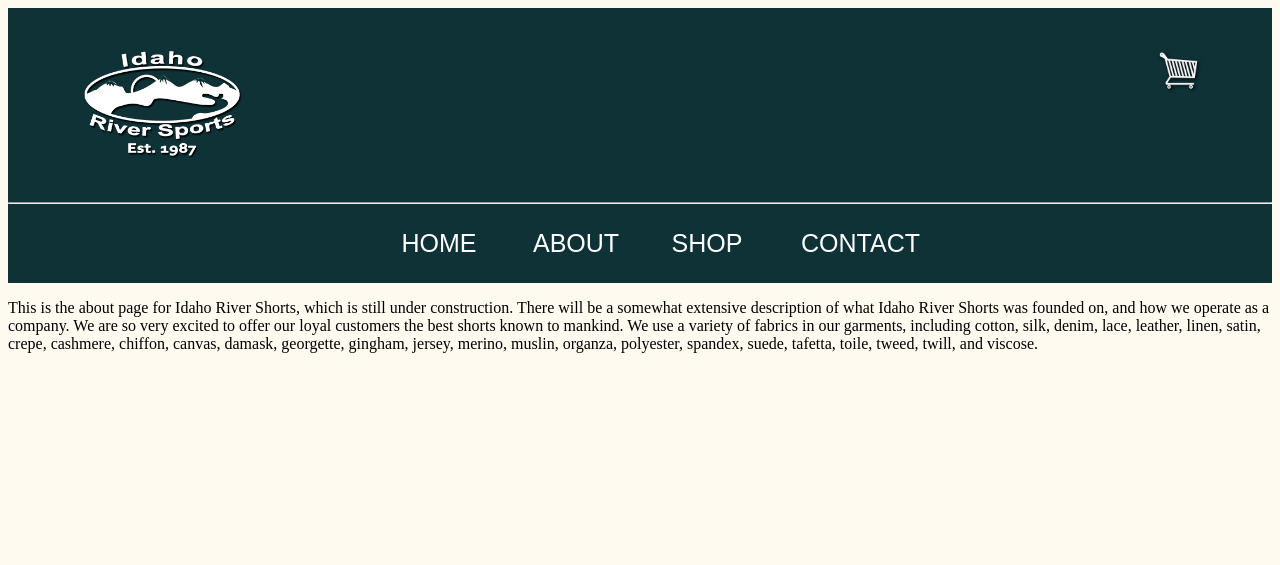
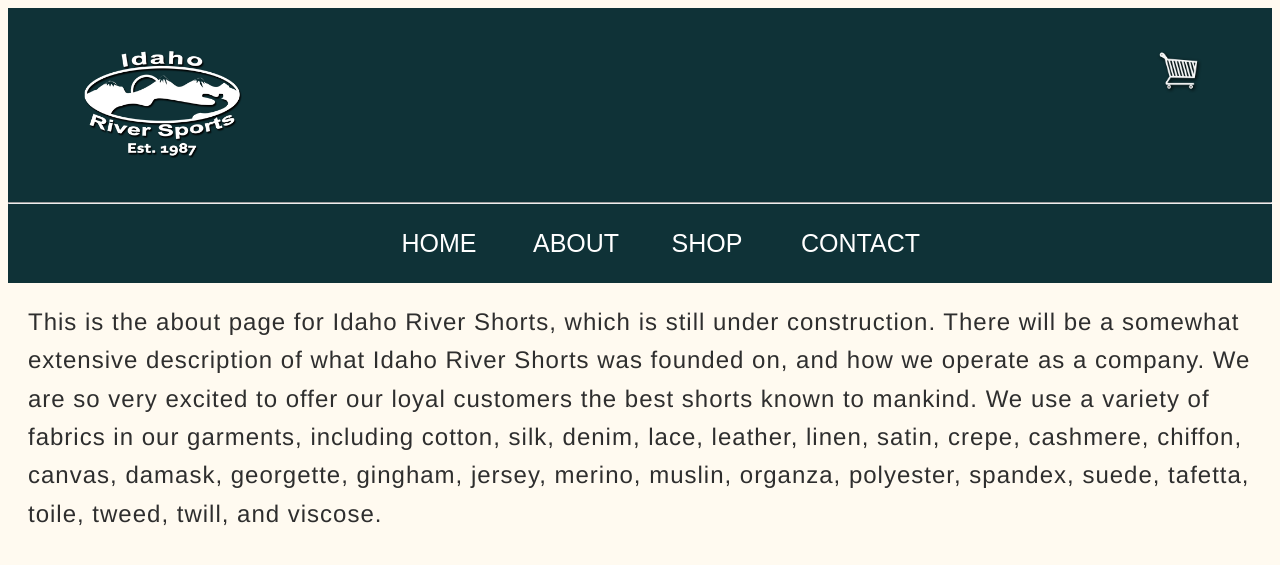
Before and after one commit to HunterJayW4/WorkingWebsite, a PHP site: page /about.php in a window 1280 px wide. Shown: the top 565 px of the page. Run offline with PHP 8.4, Linux system fonts and the light colour scheme.

Commit message:
updated Stylesheet

```diff
--- a/Style.css
+++ b/Style.css
@@ -67,6 +67,15 @@ body {
     margin: 20px;
 }
 
+p {
+    font-size: 1.5rem;
+    color: rgb(46, 46, 46);
+    font-family: Helvetica, Arial, sans-serif;
+    line-height: 1.6;
+    letter-spacing: 1px;
+    margin: 20px;
+}
+
 #homeIMG {
     padding-right: 10px;
     float:left;
```
